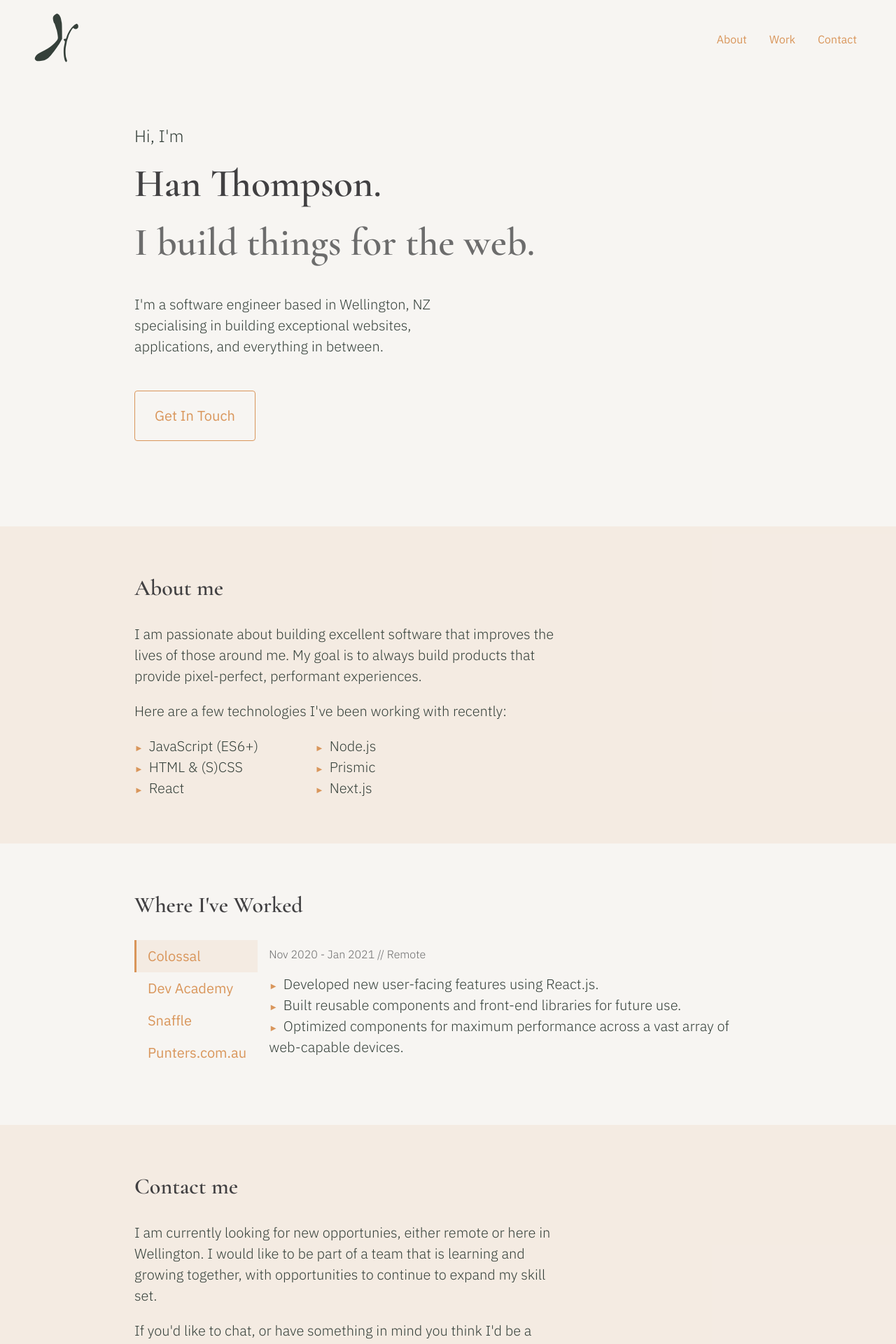
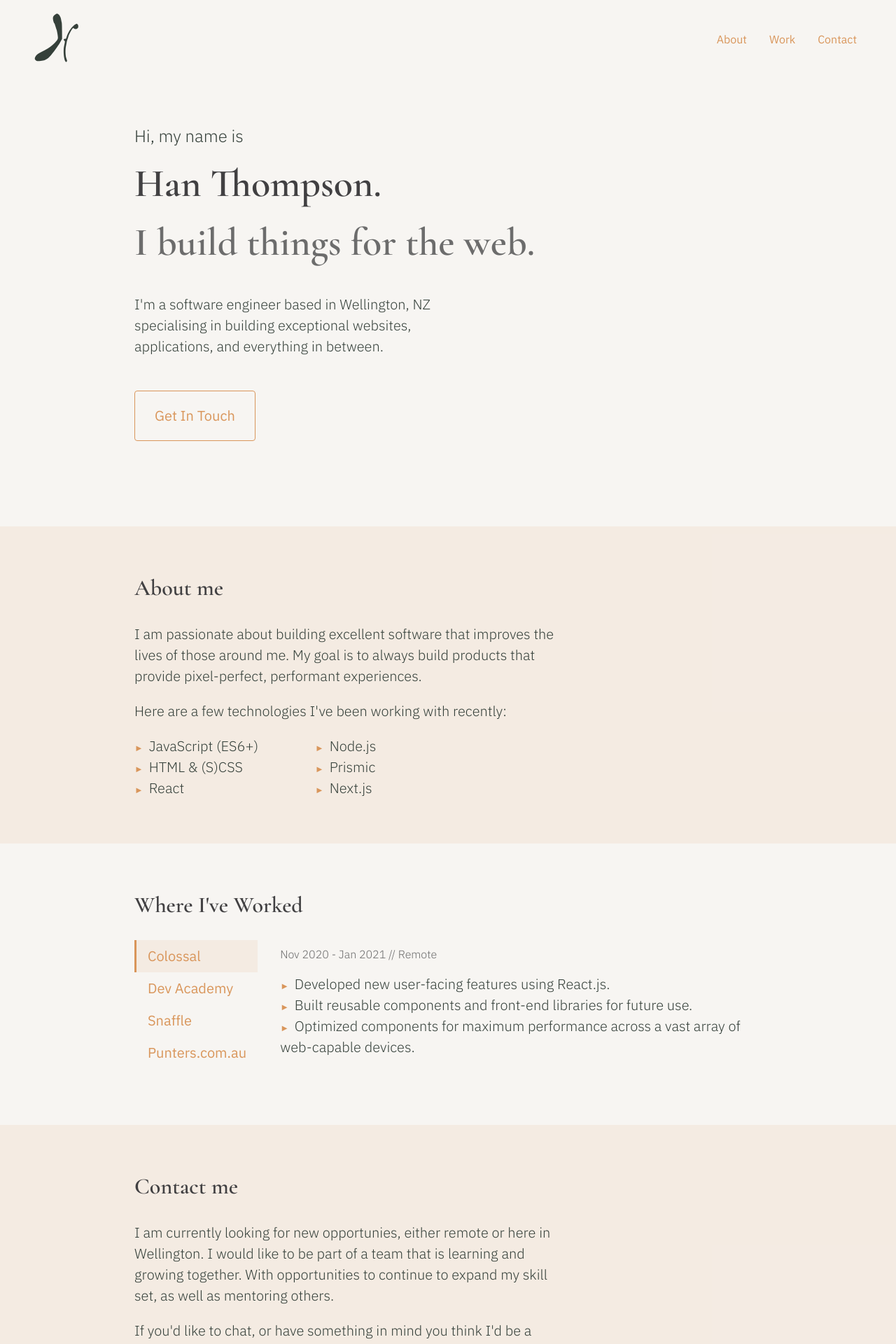
Before and after one commit to hanface/hanface.github.io, a React (Create React App) app: page / in a window 1280 px wide. Shown: the top 1920 px of the page at 70% size. Built offline with nearby package versions, Linux system fonts and the light colour scheme.

Commit message:
minor ui adjustments

```diff
--- a/src/components/Contact/Contact.jsx
+++ b/src/components/Contact/Contact.jsx
@@ -7,7 +7,8 @@ function Contact() {
       <p>
         I am currently looking for new opportunies, either remote or here in
         Wellington. I would like to be part of a team that is learning and
-        growing together, with opportunities to continue to expand my skill set.
+        growing together. With opportunities to continue to expand my skill set,
+        as well as mentoring others.
       </p>
 
       <p>
--- a/src/components/Contact/contact.css
+++ b/src/components/Contact/contact.css
@@ -1,3 +1,7 @@
 .contact-section p {
   max-width: 600px;
 }
+
+.contact-section p + p {
+  margin-bottom: 3rem;
+}
--- a/src/components/Experience/experience.css
+++ b/src/components/Experience/experience.css
@@ -71,6 +71,7 @@
 @media (min-width: 768px) {
   .tab-content {
     width: 80%;
+    padding: 0.5rem 1rem 0.5rem 2rem;
   }
 }
 
--- a/src/components/Intro/Intro.jsx
+++ b/src/components/Intro/Intro.jsx
@@ -3,7 +3,7 @@ import "./intro.css";
 function Intro() {
   return (
     <section className="intro">
-      <p className="lead animate__animated animate__fadeInUp">Hi, I'm</p>
+      <p className="lead animate__animated animate__fadeInUp">Hi, my name is</p>
       <h1 className="heading animate__animated animate__fadeInUp">
         Han Thompson.
         <span className="sub-heading">I build things for the web.</span>
```
